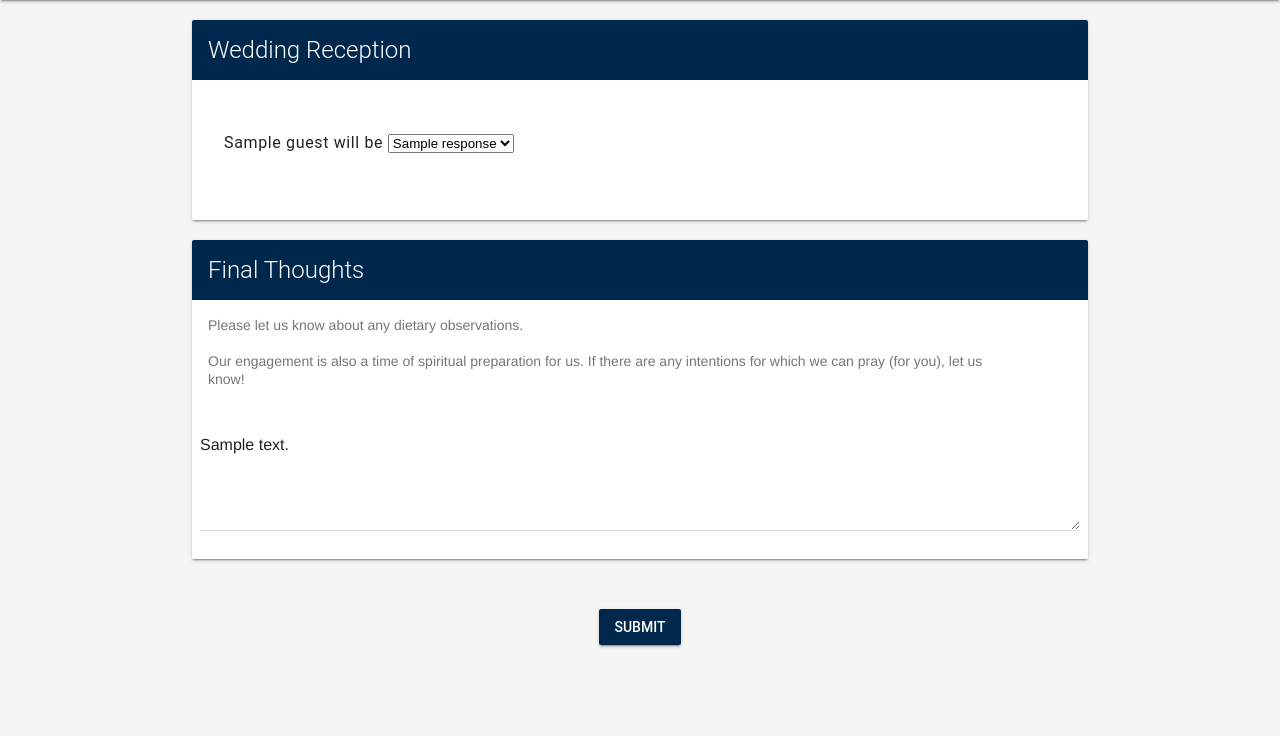
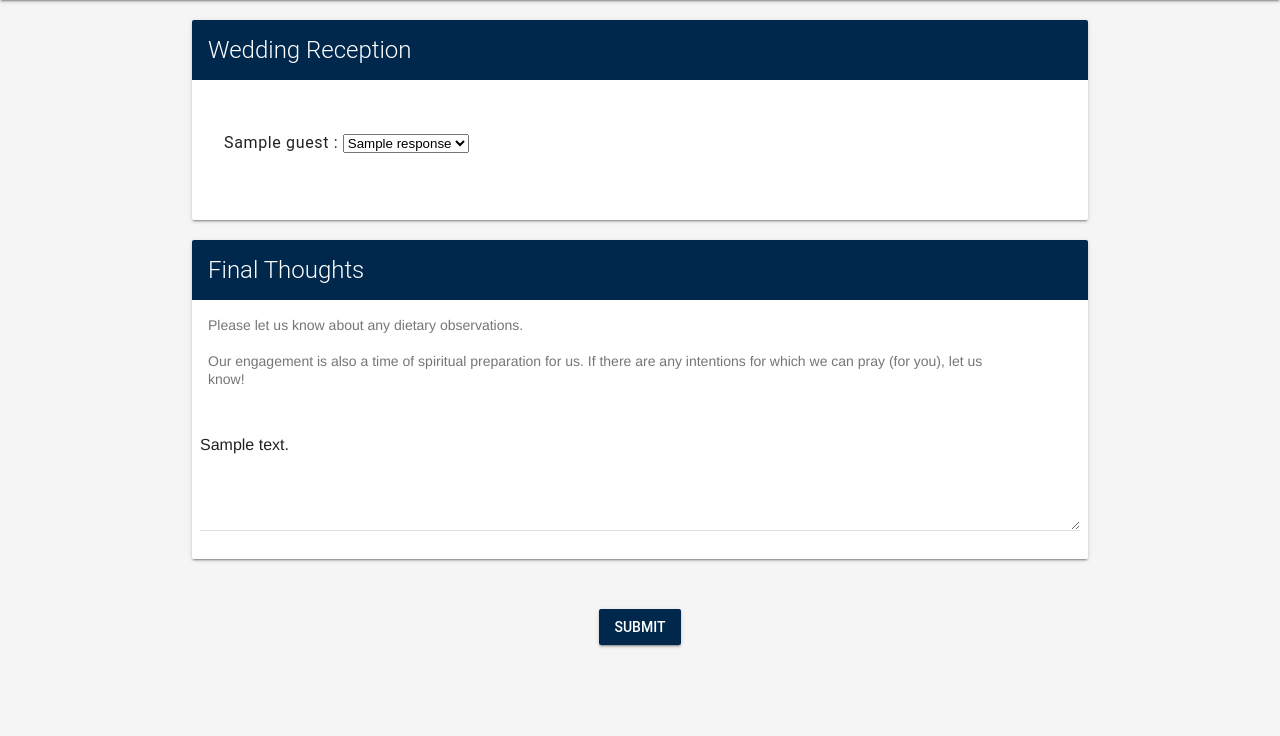
Before and after one commit to JonBrelje/andreaplusben-rsvp, a Flask app: template templates/rsvp.html in a window 1280 px wide. Shown: the part 64-800 px from the top of the page. Run offline with Flask 2, Linux system fonts and the light colour scheme; tables that the repository leaves empty hold one stand-in row (values such as "Sample post"); the template is opened without the code that fills it: values that come from a table or form of the project are taken from there, most other values are stand-ins (such as "Sample title", 1, 10 or a date in 2020).

Commit message:
Change wording of RSVP page

```diff
--- a/templates/rsvp.html
+++ b/templates/rsvp.html
@@ -54,7 +54,7 @@
               {% if guest.rehearsalInvite == 1 %}
                   <li class="mdl-list__item rsvp-card__guest-list__item">
                   <span>
-                    {{ guest.name }} asdfasdfasdf
+                    {{ guest.name }} :
                     <select id="rehearsalRSVPStatus{{ guest.id }}" name="rehearsalRSVPStatus{{ guest.id }}" required>
                       {% if not guest.rehearsalRSVPStatus %}
                         <option value="" selected disabled hidden> Choose here </option>
@@ -91,7 +91,7 @@
               {% if guest.welcomeReceptionInvite == 1 %}
                 <li class="mdl-list__item rsvp-card__guest-list__item">
                   <span>
-                    {{ guest.name }} will be
+                    {{ guest.name }} :
                     <select id="welcomeReceptionRSVPStatus{{ guest.id }}" name="welcomeReceptionRSVPStatus{{ guest.id }}" required>
                       {% if not guest.welcomeReceptionRSVPStatus %}
                         <option value="" selected disabled hidden> Choose here </option>
@@ -126,7 +126,7 @@
           {% for guest in party %}
             <li class="mdl-list__item rsvp-card__guest-list__item">
               <span>
-                {{ guest.name }} will be
+                {{ guest.name }} :
                 <select id="receptionRSVPStatus{{ guest.id }}" name="receptionRSVPStatus{{ guest.id }}" required>
                   {% if not guest.receptionRSVPStatus %}
                     <option value="" selected disabled hidden> Choose here </option>
@@ -161,7 +161,7 @@
               {% if guest.brunchInvite == 1 %}
                 <li class="mdl-list__item rsvp-card__guest-list__item">
                   <span>
-                    {{ guest.name }} will be
+                    {{ guest.name }} :
                     <select id="brunchRSVPStatus{{ guest.id }}" name="brunchRSVPStatus{{ guest.id }}" required>
                       {% if not guest.brunchRSVPStatus %}
                         <option value="" selected disabled hidden> Choose here </option>
```
